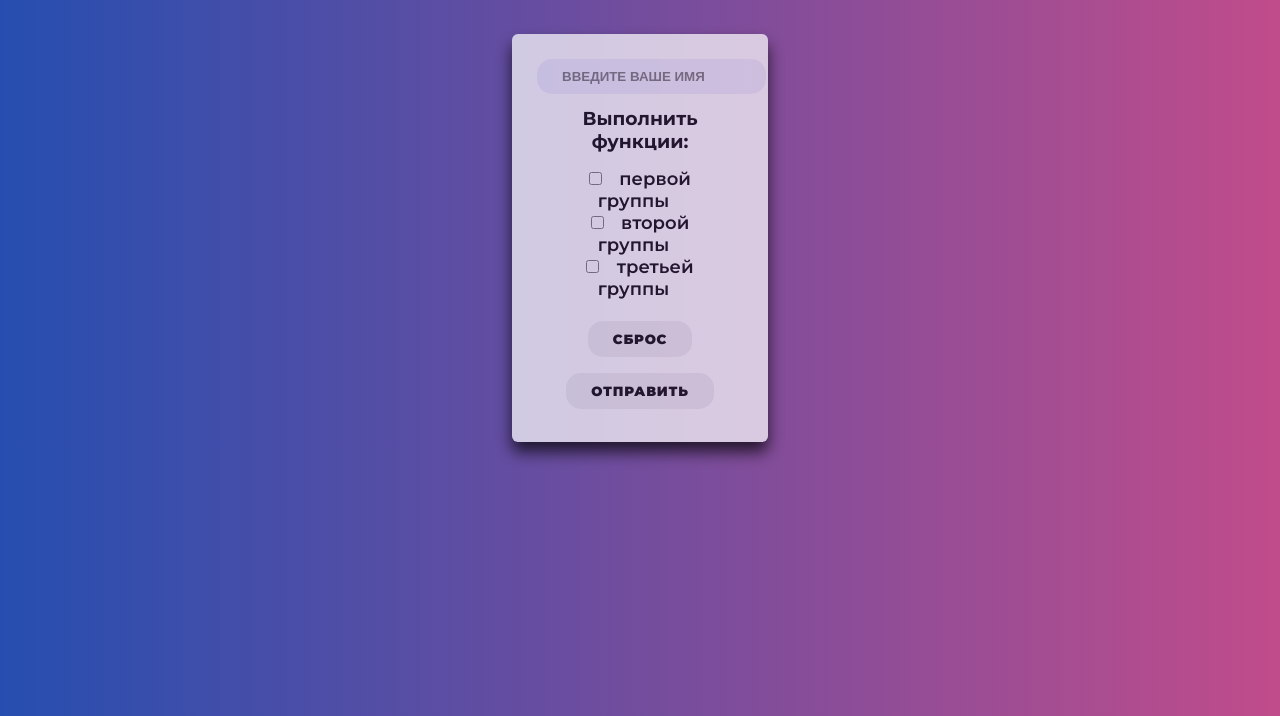
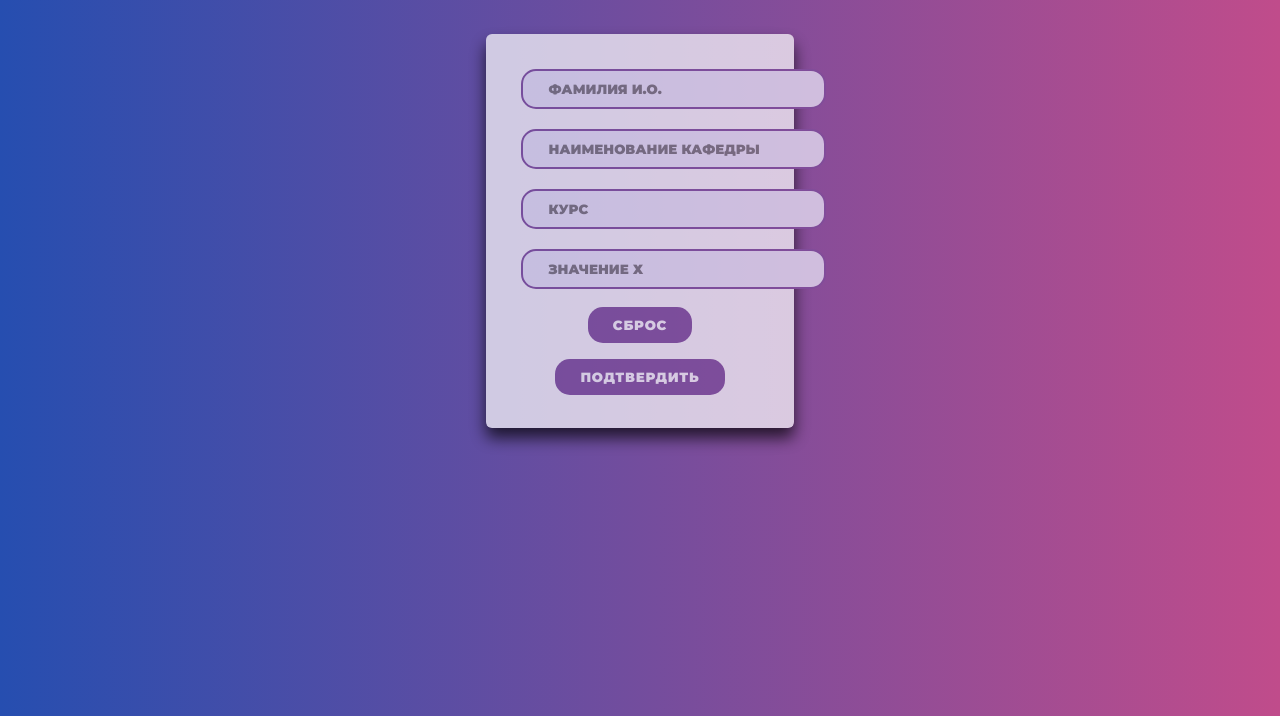
Before and after one commit to Vitalton/python_labs, a plain HTML site: page lab9/index.html in a window 1280 px wide. Shown: the part 84-800 px from the top of the page. Drawn offline with Linux system fonts and the light colour scheme.

Commit message:
lab9 mod

```diff
--- a/lab9/index.html
+++ b/lab9/index.html
@@ -3,7 +3,7 @@
 
 <head>
   <meta charset="UTF-8">
-    <title>Лабораторная работа №7</title>
+  <title>Лабораторная работа №9</title>
   <link rel="stylesheet" href="style.css" type="text/css">
   <link href="https://fonts.googleapis.com/css?family=Pacifico&display=swap&subset=cyrillic,cyrillic-ext" rel="stylesheet">
   <link href="https://fonts.googleapis.com/css?family=Montserrat:500,600,700,800,900&display=swap&subset=cyrillic,cyrillic-ext" rel="stylesheet">
@@ -14,32 +14,20 @@
   <!-- Header -->
 
   <header>
-        <h1>ЛАБОРАТОРНАЯ РАБОТА №7</h1>
-        <h2>"Тема: Разработка CGI скриптов на языке Python"</h2>
+    <h1>ЛАБОРАТОРНАЯ РАБОТА №9</h1>
+    <h2>"Тема: Обработка исключений. Работа с файлами"</h2>
   </header>
 
   <!-- Main -->
 
   <main>
     <form name="form" method="get" action="cgi-bin/form.py">
-
-            <!--<h2 id="form-title">Регистрация</h2>-->
-            <div id="login">
-                <input name="login" id="login-input" type="text" placeholder="Введите ваше имя" required>
-            </div>
-
-            <div id="features">
-                <h3 align="center" style="margin-bottom: 15px">Выполнить функции: </h3>
-                <input type="checkbox" name="check1">
-                <label>первой группы</label><br>
-                <input type="checkbox" name="check2">
-                <label>второй группы</label><br>
-                <input type="checkbox" name="check3">
-                <label>третьей группы</label><br>
-            </div>
-
+      <input name="name" class="inpt" type="text" placeholder="Фамилия И.О." required>
+      <input name="nameDep" class="inpt" type="text" placeholder="Наименование кафедры" required>
+      <input name="course" class="inpt" type="text" placeholder="Курс" required>
+      <input name="x" class="inpt" type="text" placeholder="Значение х" required>
       <input class="btn" type="reset" value="Сброс">
-            <input type="submit" name="submit" id="submit" value="Отправить" class="btn">
+      <input type="submit" name="submit" id="submit" value="Подтвердить" class="btn">
     </form>
   </main>
 
--- a/lab9/style.css
+++ b/lab9/style.css
@@ -21,9 +21,8 @@ main {
   align-items: center;
 }
 
-/* First  task */
 form {
-  width: 20%;
+  width: 24%;
   border-radius: 6px;
   background-color: white;
   opacity: 0.7;
@@ -32,33 +31,40 @@ form {
   box-shadow: 0 10px 16px #000;
 }
 
-#features {
-  margin: 13px;
-}
-
-label {
-  font-size: 18px;
-  font-weight: 600;
-  margin: 13px;
-}
-
-.btn {
-  margin: 8px;
+/* ПОЛЯ ДЛЯ ВВОДА */
+.inpt {
+  width: 305px;
   font-family: 'Montserrat', sans-serif;
-}
-
-.btn {
   padding: 10px 25px;
   border-radius: 15px;
   border: none;
   text-transform: uppercase;
   font-weight: 900;
-  letter-spacing: 0.2mm;
+  background-color: #efeffc;
+  border: 2px solid #7E4D9B;
+  margin: 10px;
 }
 
-#submit:active {
+.inpt:active {
   outline: none;
-  border: 2px solid #7E4D9B;
+}
+
+.inpt:focus {
+  outline: none;
+}
+
+/* ПОЛЯ ДЛЯ ВВОДА */
+.btn {
+  margin: 8px;
+  font-family: 'Montserrat', sans-serif;
+  padding: 10px 25px;
+  border-radius: 15px;
+  text-transform: uppercase;
+  font-weight: 900;
+  letter-spacing: 0.2mm;
+  background-color: #7E4D9B;
+  color: #fff;
+  border: none;
 }
 
 .btn:focus {
@@ -66,29 +72,9 @@ label {
 }
 
 .btn:hover {
-  border: 2px solid #7E4D9B;
+  border: 1px solid #000;
 }
 
-#login {
-  font-family: 'Montserrat', sans-serif;
-  font-weight: 700;
+#submit:active {
+  outline: none;
 }
-
-#login-input {
-  padding: 10px 25px;
-  border-radius: 15px;
-  border: none;
-  text-transform: uppercase;
-  font-weight: 900;
-  background-color: #efeffc;
-}
-
-#login-input:active {
-  outline: none;
-  border: 2px solid #7E4D9B;
-}
-
-#login-input:focus {
-  outline: none;
-  border: 2px solid #7E4D9B;
-}
```
Also changed, not shown: 1 other file. Lines whose indentation alone changed are shown as unchanged.
